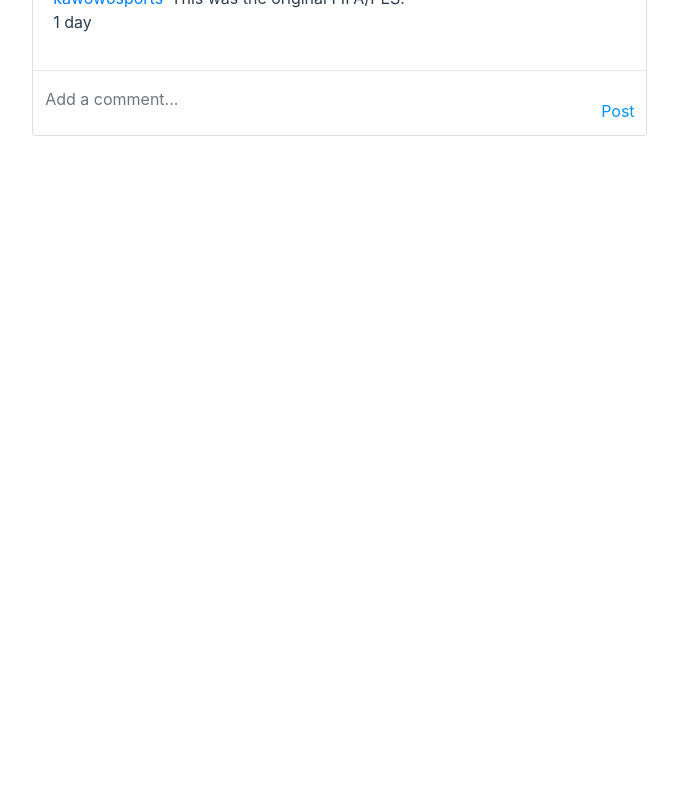
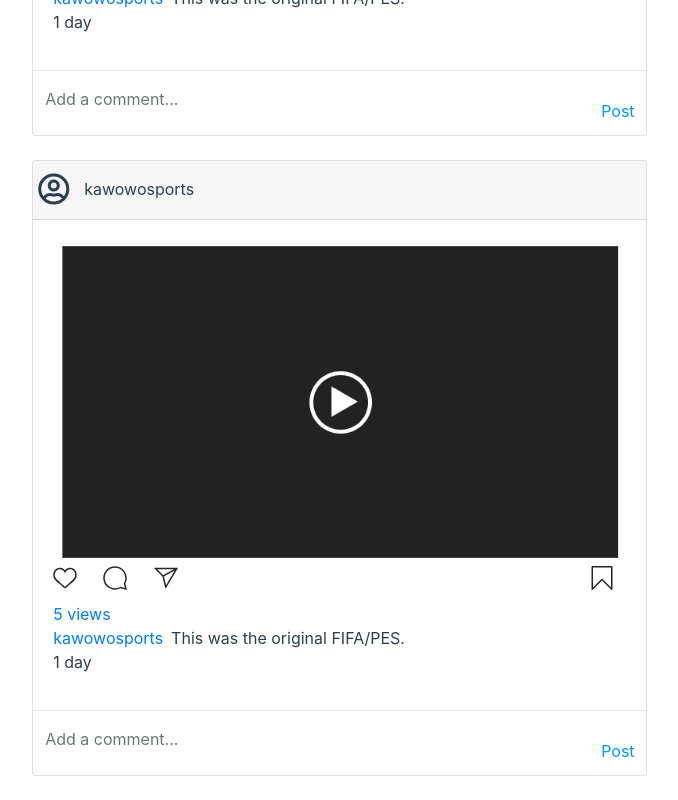
Before and after one commit to Kasulejoseph/chatgram, a Vue app: page / in a window 1280 px wide. Shown: the part 1398-2198 px from the top of the page, without its empty margins (147-825 px from the left). Before the commit the page ends 1534 px from the top, so only its background shows below. Built offline with nearby package versions, Linux system fonts and the light colour scheme.

Commit message:
news feeds

```diff
--- a/src/views/NewFeedsView.vue
+++ b/src/views/NewFeedsView.vue
@@ -1,15 +1,9 @@
 <template>
   <div>
     <NewFeeds
-    :username="username"
-    :usernameIcon="usernameIcon"
-    :media="media"
-    :statitics="statitics"
-    :details="details"
-    :duration="duration"
-    />
-    <NewFeeds
-    class="mt-4"
+      class="mb-4"
+      v-for="data in feeds"
+      :key="data.id"
       :username="username"
       :usernameIcon="usernameIcon"
       :media="media"
@@ -21,28 +15,27 @@
 </template>
 
 <script>
-import NewFeeds from '../components/NewFeeds'
-import video from '../assets/video.png'
+import NewFeeds from "../components/NewFeeds";
+import video from "../assets/video.png";
 
 export default {
-    name: 'NewFeedsView',
+  name: "NewFeedsView",
   components: {
     NewFeeds
   },
   setup() {
+    const feeds = [{ id: 1 }, { id: 2 }, { id: 3 }];
     return {
-        username: 'kawowosports',
+      username: "kawowosports",
       usernameIcon: '<i class="far fa-user-circle fa-2x"></i>',
       media: video,
-        statitics: '5 views',
-        details: 'This was the original FIFA/PES.',
-        duration: '1 day'
+      statitics: "5 views",
+      details: "This was the original FIFA/PES.",
+      duration: "1 day",
+      feeds
+    };
   }
-    }
-
-  }
+};
 </script>
 
-<style scoped>
-
-</style>
+<style scoped></style>
```
Lines whose indentation alone changed are shown as unchanged.
